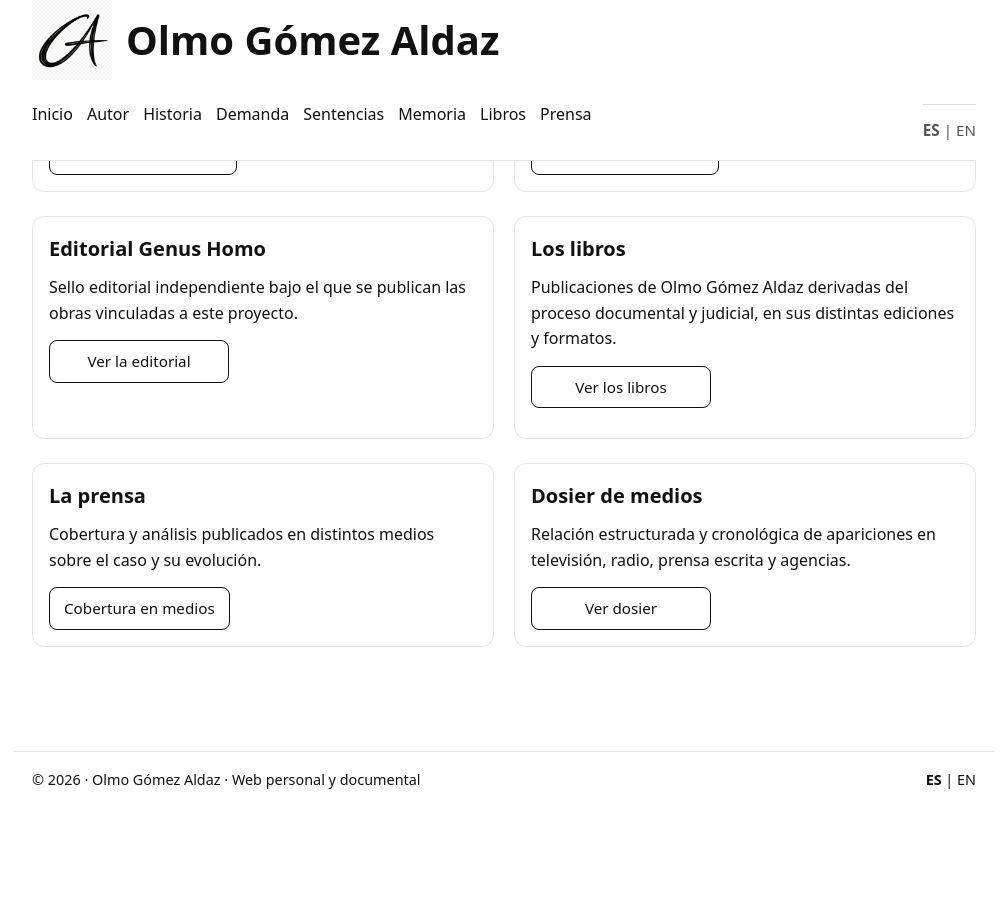
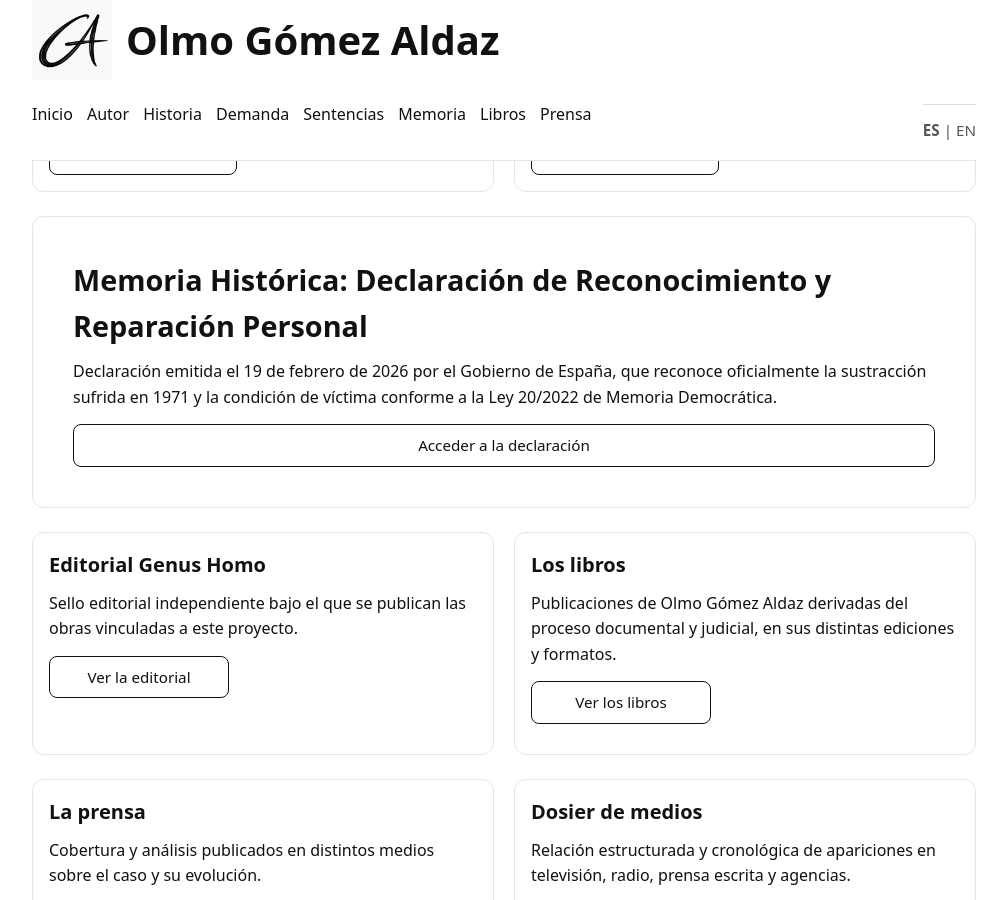
Before and after one commit to olmogaldaz/olmogaldaz.github.io, a Jekyll site: the page built from index.html, in a window 1280 px wide and 900 px high, scrolled down 592 px. Shown: the whole window, without its empty margins (136-1143 px from the left). Built offline with Jekyll 4.4.1, drawn with Linux system fonts in a browser that asks for light colours; before the commit the page ends 1429 px from its top, so only the background shows below that.

Commit message:
Update index.html

```diff
--- a/index.html
+++ b/index.html
@@ -71,6 +71,23 @@ description: Proyecto personal y documental sobre la restitución judicial de la
 
   </div>
 
+  <!-- FILA MEMORIA -->
+  <div class="row">
+
+    <div class="card hero">
+      <h2>Memoria Histórica: Declaración de Reconocimiento y Reparación Personal</h2>
+      <p>
+        Declaración emitida el 19 de febrero de 2026 por el Gobierno de España,
+        que reconoce oficialmente la sustracción sufrida en 1971 y la condición
+        de víctima conforme a la Ley 20/2022 de Memoria Democrática.
+      </p>
+      <p class="card-cta">
+        <a class="cta cta-full" href="/es/memoria/">Acceder a la declaración</a>
+      </p>
+    </div>
+
+  </div>
+
   <!-- FILA 3 -->
   <div class="row">
 
```
